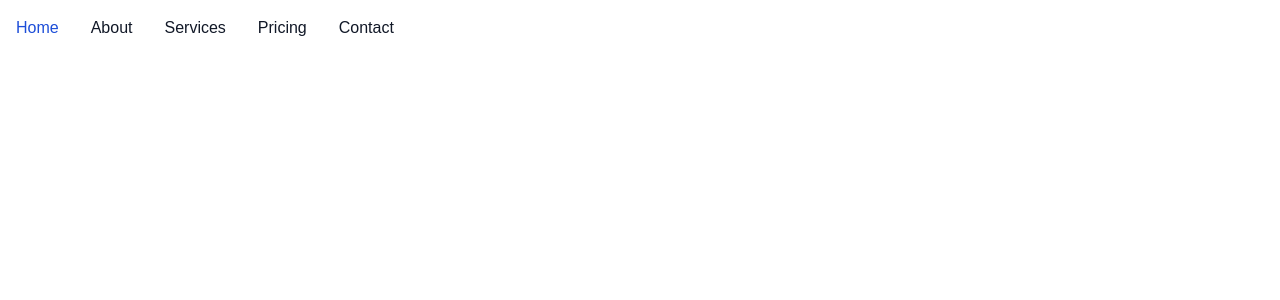
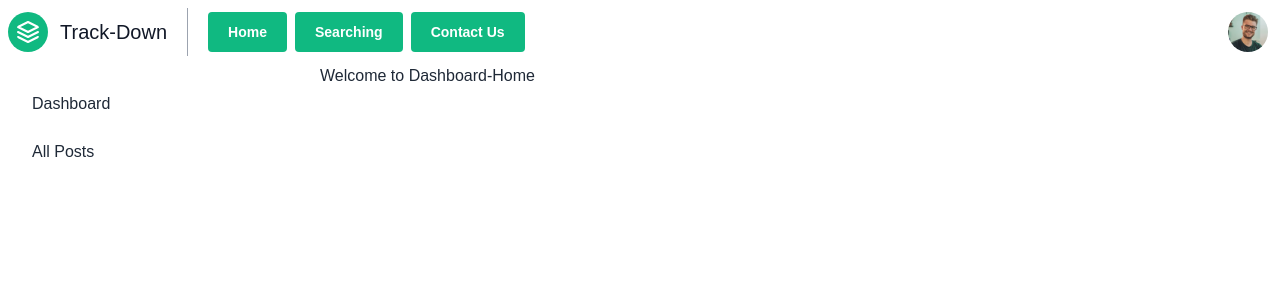
Before and after one commit to RaiAn-CSE/Track-Down, a React (Create React App) app: page /dashboard in a window 1280 px wide. Shown: the top 300 px of the page. Built offline with nearby package versions, Linux system fonts and the light colour scheme; no server answers; sample sign-in values are in the browser's storage.

Commit message:
Dashboard route added

```diff
--- /dev/null
+++ b/src/Layout/DashboardLayout.js
@@ -0,0 +1,37 @@
+import React, { useContext } from 'react';
+import { Link, Outlet } from 'react-router-dom';
+import { AuthContext } from '../contexts/AuthProvider';
+import Navbar from '../Pages/Navbar';
+
+
+const DashboardLayout = () => {
+    const { user } = useContext(AuthContext);
+    // const [isAdmin] = useAdmin(user?.email)
+    // const [isSeller] = useSeller(user?.email)
+    return (
+        <div>
+            <Navbar></Navbar>
+            <div className="drawer drawer-mobile">
+                <input id="dashboard-drawer" type="checkbox" className="drawer-toggle" />
+                <div className="drawer-content">
+                    <Outlet></Outlet>
+                </div>
+                <div className="drawer-side">
+                    <label htmlFor="dashboard-drawer" className="drawer-overlay"></label>
+                    <ul className="menu p-4 w-80 text-base-content">
+                        <li><Link to="/dashboard">Dashboard</Link></li>
+                        {
+                            // isAdmin &&
+                            <>
+                                <li><Link to="/dashboard/allPosts">All Posts</Link></li>
+                            </>
+                        }
+                    </ul>
+
+                </div>
+            </div>
+        </div>
+    );
+};
+
+export default DashboardLayout;
--- /dev/null
+++ b/src/Pages/AllCards/DashboardPostCard.js
@@ -0,0 +1,35 @@
+import React from 'react';
+
+const DashboardPostCard = ({ post, handleDelete, handleAdvertise }) => {
+
+    const { description, image, userEmail } = post;
+
+    return (
+        <tr>
+
+            <td>
+
+                <div>
+                    <div className="font-bold">{description}</div>
+
+                </div>
+
+            </td>
+            <td>
+                <div className="avatar">
+                    <div className="w-24 rounded-xl">
+                        <img className='image-full' src={image} alt='productImage' />
+                    </div>
+                </div>
+
+            </td>
+            <td>{userEmail}</td>
+            {/* <th>
+                <button onClick={() => handleAdvertise(product._id)} className="btn bg-boldGreen text-white btn-ghost btn-xs" disabled={product?.advertise}>Advertise</button>
+                <button onClick={() => handleDelete(product._id)} className="btn btn-error text-white ml-4 btn-xs">Delete</button>
+            </th> */}
+        </tr>
+    );
+};
+
+export default DashboardPostCard;
--- a/src/Pages/Dashboard.js
+++ /dev/null
@@ -1,40 +0,0 @@
-import React from 'react';
-import imgUser from "../Assets/images/user-1.png"
-import { Link } from 'react-router-dom';
-
-const Dashboard = () => {
-    return (
-
-        <nav className="bg-white border-gray-200 dark:bg-gray-900">
-            <div className="max-w-screen-xl flex flex-wrap items-center justify-between mx-auto p-4">
-                <div className="items-center justify-between hidden w-full md:flex md:w-auto md:order-1" id="mobile-menu-2">
-                    <ul className="flex flex-col font-medium p-4 md:p-0 mt-4 border border-gray-100 rounded-lg bg-gray-50 md:flex-row md:space-x-8 md:mt-0 md:border-0 md:bg-white dark:bg-gray-800 md:dark:bg-gray-900 dark:border-gray-700">
-                        <li>
-                            <a href="#" className="block py-2 pl-3 pr-4 text-white bg-blue-700 rounded md:bg-transparent md:text-blue-700 md:p-0 md:dark:text-blue-500" aria-current="page">Home</a>
-                        </li>
-                        <li>
-                            <a href="#" className="block py-2 pl-3 pr-4 text-gray-900 rounded hover:bg-gray-100 md:hover:bg-transparent md:hover:text-blue-700 md:p-0 dark:text-white md:dark:hover:text-blue-500 dark:hover:bg-gray-700 dark:hover:text-white md:dark:hover:bg-transparent dark:border-gray-700">About</a>
-                        </li>
-                        <li>
-                            <a href="#" className="block py-2 pl-3 pr-4 text-gray-900 rounded hover:bg-gray-100 md:hover:bg-transparent md:hover:text-blue-700 md:p-0 dark:text-white md:dark:hover:text-blue-500 dark:hover:bg-gray-700 dark:hover:text-white md:dark:hover:bg-transparent dark:border-gray-700">Services</a>
-                        </li>
-                        <li>
-                            <a href="#" className="block py-2 pl-3 pr-4 text-gray-900 rounded hover:bg-gray-100 md:hover:bg-transparent md:hover:text-blue-700 md:p-0 dark:text-white md:dark:hover:text-blue-500 dark:hover:bg-gray-700 dark:hover:text-white md:dark:hover:bg-transparent dark:border-gray-700">Pricing</a>
-                        </li>
-                        <li>
-                            <a href="#" className="block py-2 pl-3 pr-4 text-gray-900 rounded hover:bg-gray-100 md:hover:bg-transparent md:hover:text-blue-700 md:p-0 dark:text-white md:dark:hover:text-blue-500 dark:hover:bg-gray-700 dark:hover:text-white md:dark:hover:bg-transparent dark:border-gray-700">Contact</a>
-                        </li>
-                    </ul>
-                </div>
-            </div>
-
-
-
-
-
-
-        </nav>
-    );
-};
-
-export default Dashboard;
--- /dev/null
+++ b/src/Pages/DashboardItems/AllPosts.js
@@ -0,0 +1,49 @@
+import axios from 'axios';
+import React, { useContext, useEffect, useState } from 'react';
+import { AuthContext } from '../../contexts/AuthProvider';
+import DashboardPostCard from '../AllCards/DashboardPostCard';
+
+const AllPosts = () => {
+    const [posts, setPosts] = useState(null);
+    const { user } = useContext(AuthContext);
+
+    useEffect(() => {
+        axios.get(`http://localhost:5000/posts?email=${user?.email}`)
+            .then(function (response) {
+                const result = response.data;
+                setPosts(result);
+            })
+            .catch(function (error) {
+                console.error(error);
+            });
+    }, [user?.email])
+
+    console.log(posts);
+
+    return (
+        <div className="overflow-x-auto w-full">
+            <table className="table w-full">
+
+                <thead>
+                    <tr>
+                        <th>Name</th>
+                        <th>Image</th>
+                        <th>Price</th>
+                        <th>Action</th>
+                    </tr>
+                </thead>
+                <tbody>
+
+                    {
+                        posts && posts?.map((post, idx) => <DashboardPostCard key={idx} post={post}></DashboardPostCard>)
+                    }
+
+                </tbody>
+
+
+            </table>
+        </div>
+    );
+};
+
+export default AllPosts;
--- /dev/null
+++ b/src/Pages/DashboardItems/DashboardHome.js
@@ -0,0 +1,13 @@
+import React from 'react';
+
+const DashboardHome = () => {
+    return (
+        <>
+            <div>
+                <h2>Welcome to Dashboard-Home</h2>
+            </div>
+        </>
+    );
+};
+
+export default DashboardHome;
--- a/src/Pages/Searching.js
+++ b/src/Pages/Searching.js
@@ -235,13 +235,17 @@ const Searching = () => {
                     }
                 </div>
 
-
-                <div onClick={handleStartProcessing} className='flex justify-center self-start lg:sticky lg:top-[84px]'>
-                    <button className="flex items-center bg-emerald-500 hover:bg-emerald-600 focus:ring focus:ring-emerald-200 text-white font-medium py-2 px-4 rounded-lg">
-                        <AiOutlineFileSearch size={20} />
-                        Search
-                        <BsArrowBarRight size={20} />
-                    </button>
+                <div className='flex justify-center self-start lg:sticky lg:top-[84px]'>
+                    {
+                        imageSearch &&
+                        <>
+                            <button onClick={handleStartProcessing} className="flex items-center bg-emerald-500 hover:bg-emerald-600 focus:ring focus:ring-emerald-200 text-white font-medium py-2 px-4 rounded-lg">
+                                <AiOutlineFileSearch size={20} />
+                                Search
+                                <BsArrowBarRight size={20} />
+                            </button>
+                        </>
+                    }
                 </div>
             </div>
 
```
Also changed, not shown: src/Routes/Route.js (+16 -3 lines).
